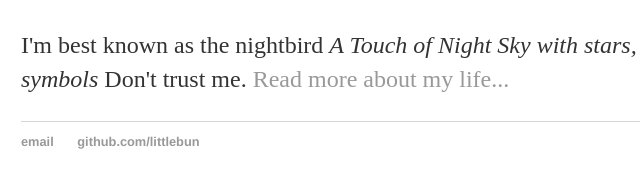
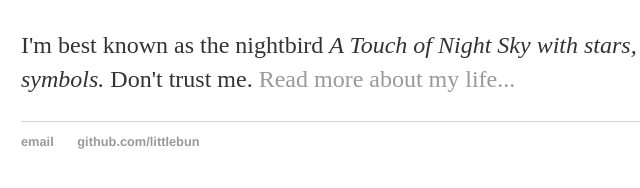
Before and after one commit to LittleBun/LittleBun.github.io, a plain HTML site: page index.html in a window 1280 px wide. Shown: the part 168-356 px from the top of the page, 171-811 px from the left. Drawn offline with Linux system fonts and the light colour scheme.

Commit message:
Update index.html

```diff
--- a/index.html
+++ b/index.html
@@ -16,7 +16,7 @@
 		<div class="container">
     		<div class="blurb">
         		<h1>Hi there, I'm Hualiang Li!</h1>
-				<p>I'm best known as the nightbird <em>A Touch of Night Sky with stars, like the teminal with symbols</em> Don't trust me. <a href="/about">Read more about my life...</a></p>
+				<p>I'm best known as the nightbird <em>A Touch of Night Sky with stars, like the teminal with symbols.</em> Don't trust me. <a href="/about">Read more about my life...</a></p>
     		</div><!-- /.blurb -->
 		</div><!-- /.container -->
 		<footer>
```
